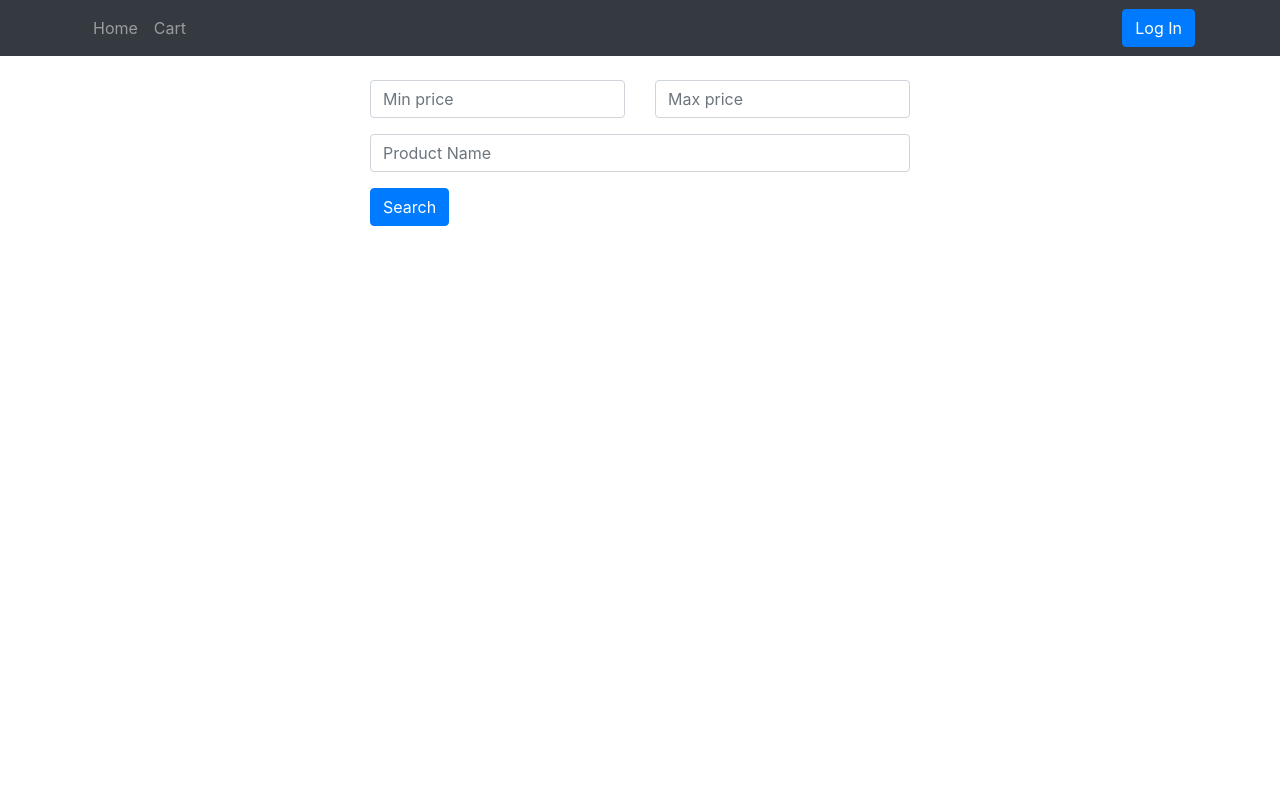
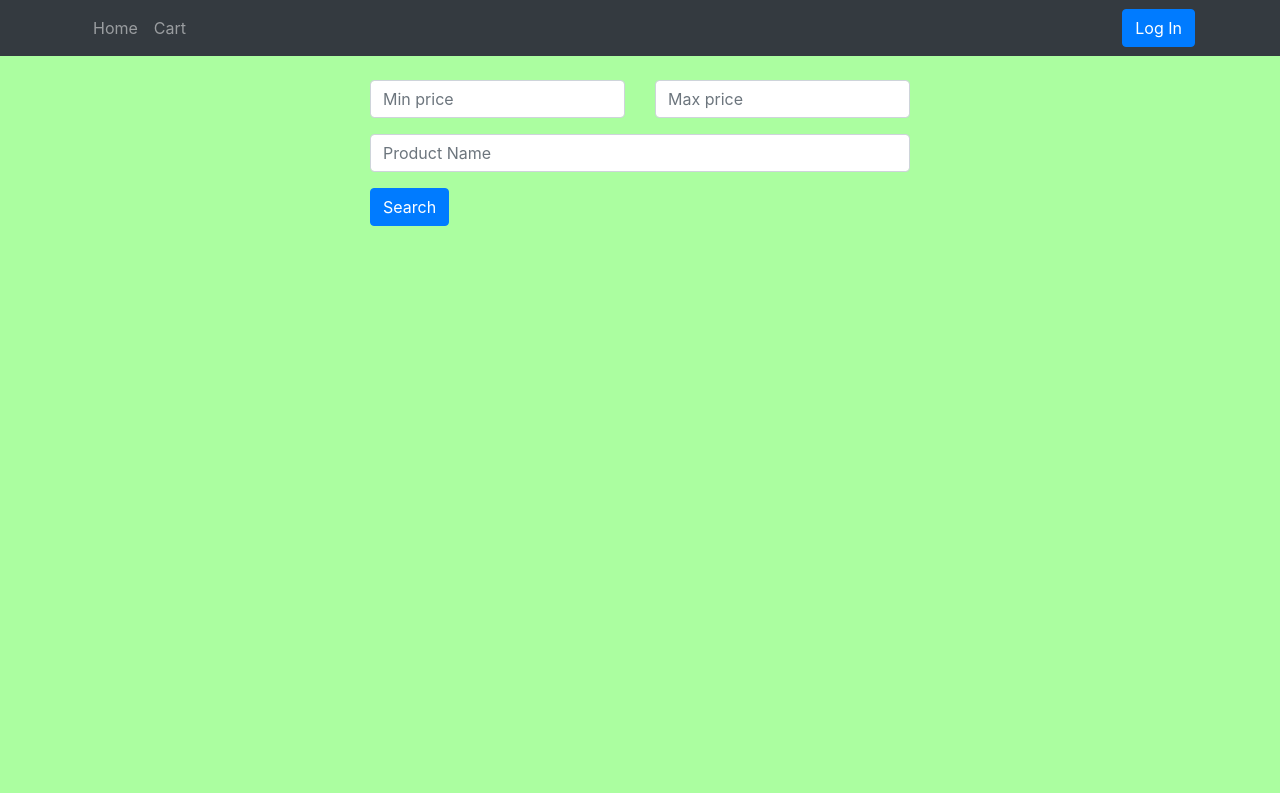
Before and after one commit to danielkuc/TheExchangeShop, a React (Create React App) app: page /products in a window 1280 px wide. Built offline with nearby package versions, Linux system fonts and the light colour scheme.

Commit message:
updated styling

```diff
--- a/src/App.css
+++ b/src/App.css
@@ -6,16 +6,24 @@
   min-height: 92.1vh;
 }
 
+.home {
+  background-color: #dbfc0340;
+}
+
 .shop-now {
   border-style: solid;
   border-color: black;
   color:black;
+  background-color: #03e3fc60;
   border-width: medium;
   text-decoration: none;
 }
-
 
 .shop-now:hover {
   text-decoration: none;
   color: black;
 }
+
+.product-list {
+  background-color: #20fc0360;
+}
--- a/src/components/Home.js
+++ b/src/components/Home.js
@@ -4,7 +4,7 @@ import { Link } from 'react-router-dom';
 
 const Home = () => {
   return (
-    <div className='w-100 vh-90'>
+    <div className='w-100 vh-90 home'>
     <Container className='text-center'>
       <div className='py-5'>
         <p className='h1'>The Exchange</p>
--- a/src/components/ProductsList.js
+++ b/src/components/ProductsList.js
@@ -6,7 +6,7 @@ import SearchBar from './SearchBar';
 const ProductsList = ({products, setDetails, setProducts}) => {
 
   return (
-    <div>
+    <div className='product-list vh-90'>
       <SearchBar products={products} setProducts={setProducts}/>
       <Container>
         <Row>
--- a/src/components/SearchBar.js
+++ b/src/components/SearchBar.js
@@ -18,7 +18,7 @@ const SearchBar = ({setProducts}) => {
   }
 
   return (
-    <Container className="mt-4">
+    <Container className="pt-4">
       <Row>
         <Col sm={6} className="mx-auto">
       <Form>
```
